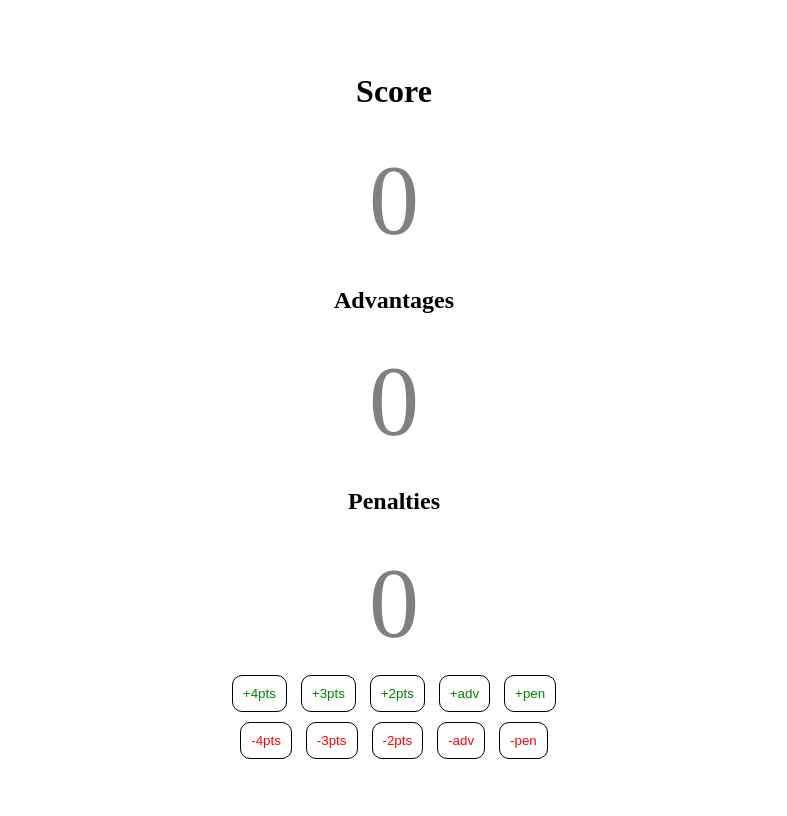
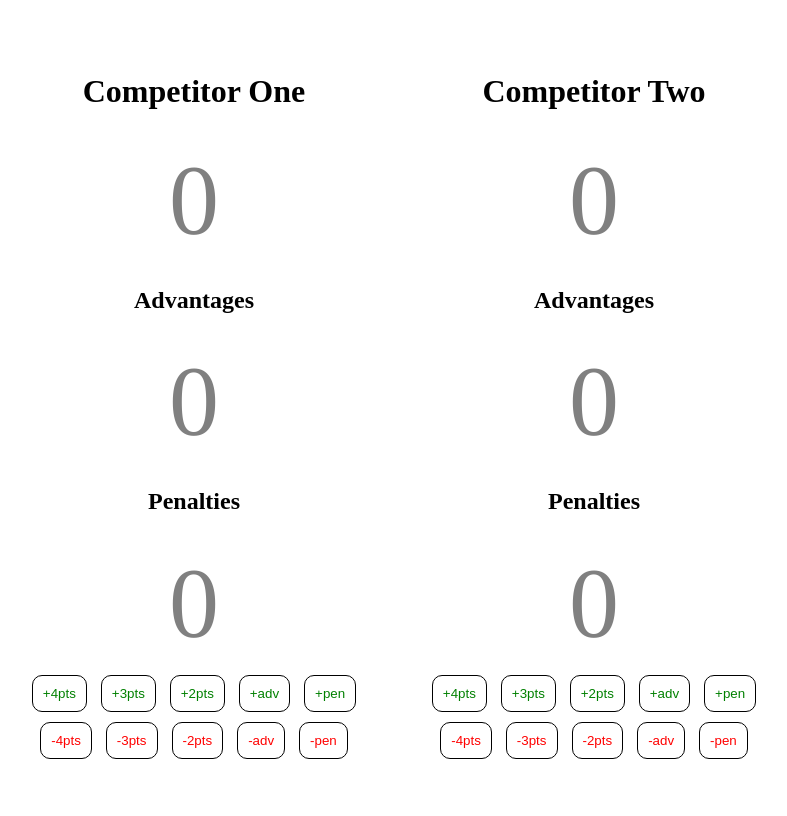
Before and after one commit to Strasseneck/EasyComp, a Python web app: template templates/match.html in a window 1280 px wide. Shown: the whole page, without its empty margins (14-801 px from the left). Run offline with Jinja, Linux system fonts and the light colour scheme; the template is opened without the code that fills it, so the values that code supplies are empty.

Commit message:
Add second competitor scoreboard and control

```diff
--- a/templates/main.js
+++ b/templates/main.js
@@ -1,13 +1,23 @@
-// buttons and score text
-const scoreboard = document.querySelector('#scoreboard')
-const advantages = document.querySelector('#advantages')
-const penalties = document.querySelector('#penalties')
-const btns = document.querySelectorAll('.btn')
+// buttons and score text competitor one
+const scoreboard = document.querySelector('#scoreboard1')
+const advantages = document.querySelector('#advantages1')
+const penalties = document.querySelector('#penalties1')
+const btns = document.querySelectorAll('.btn1')
+
+// buttons and score text competitor two
+const scoreboard2 = document.querySelector('#scoreboard2')
+const advantages2 = document.querySelector('#advantages2')
+const penalties2 = document.querySelector('#penalties2')
+const btns2 = document.querySelectorAll('.btn2')
 
 // initialize the score, advantages and penalties variables
-let score = 0
-let adv = 0
-let pen = 0
+let score1 = 0
+let adv1 = 0
+let pen1 = 0
+
+let score2 = 0
+let adv2 = 0
+let pen2 = 0
 
 
 btns.forEach((btn) => {
@@ -16,76 +26,157 @@ btns.forEach((btn) => {
 
         //adding scores
         if(styles.contains('+4pts')) {
-            score += 4;
+            score1 += 4;
         }
         else if(styles.contains('+3pts')) {
-            score += 3;
+            score1 += 3;
         }
         else if(styles.contains('+2pts')) {
-            score += 2;
+            score1 += 2;
         }
         else if(styles.contains('+advantage')) {
-            adv ++;
+            adv1 ++;
         }
         else if(styles.contains('+penalty')) {
-            pen ++;
+            pen1 ++;
         }
 
         // subtracting scores
 
         if(styles.contains('-4pts')) {
-            score -= 4;
+            score1 -= 4;
         }
         else if(styles.contains('-3pts')) {
-            score -= 3;
+            score1 -= 3;
         }
         else if(styles.contains('-2pts')) {
-            score -= 2;
+            score1 -= 2;
         }
         else if(styles.contains('-advantage')) {
-            adv --;
+            adv1 --;
         }
         else if(styles.contains('-penalty')) {
-            pen --;
+            pen1 --;
         }
 
-        if (score < 0) {
-            score = 0;
+        if (score1 < 0) {
+            score1 = 0;
         }
 
-        if (adv < 0) {
-            adv = 0;
+        if (adv1 < 0) {
+            adv1 = 0;
         }
 
-        if (pen < 0) {
-            pen = 0;
+        if (pen1 < 0) {
+            pen1 = 0;
         }
 
-        if (score > 0) {
-            scoreboard.style.color = 'green';
+        if (score1 > 0) {
+            scoreboard1.style.color = 'green';
         }
 
-        if (score === 0) {
-            scoreboard.style.color = 'grey';
+        if (score1 === 0) {
+            scoreboard1.style.color = 'grey';
         }
 
-        if (adv > 0) {
-            advantages.style.color = 'green';
+        if (adv1 > 0) {
+            advantages1.style.color = 'green';
         }
 
-        if (adv === 0) {
-            advantages.style.color = 'grey';
+        if (adv1 === 0) {
+            advantages1.style.color = 'grey';
         }
 
-        if (pen > 0) {
-            penalties.style.color = 'red';
+        if (pen1 > 0) {
+            penalties1.style.color = 'red';
         }
-        if (pen === 0) {
-            penalties.style.color = 'grey';
+        if (pen1 === 0) {
+            penalties1.style.color = 'grey';
         }
 
-        scoreboard.textContent = score
-        advantages.textContent = adv
-        penalties.textContent = pen
+        scoreboard.textContent = score1
+        advantages.textContent = adv1
+        penalties.textContent = pen1
     })
 })
+
+
+btns2.forEach((btn) => {
+    btn.addEventListener('click', (e) => {
+        const styles2 = e.currentTarget.classList
+
+        //adding scores
+        if(styles2.contains('+4pts')) {
+            score2 += 4;
+        }
+        else if(styles2.contains('+3pts')) {
+            score2 += 3;
+        }
+        else if(styles2.contains('+2pts')) {
+            score2 += 2;
+        }
+        else if(styles2.contains('+advantage')) {
+            adv2 ++;
+        }
+        else if(styles2.contains('+penalty')) {
+            pen2 ++;
+        }
+
+        // subtracting scores
+
+        if(styles2.contains('-4pts')) {
+            score2 -= 4;
+        }
+        else if(styles2.contains('-3pts')) {
+            score2 -= 3;
+        }
+        else if(styles2.contains('-2pts')) {
+            score2 -= 2;
+        }
+        else if(styles2.contains('-advantage')) {
+            adv2 --;
+        }
+        else if(styles2.contains('-penalty')) {
+            pen2 --;
+        }
+
+        if (score2 < 0) {
+            score2 = 0;
+        }
+
+        if (adv2 < 0) {
+            adv2 = 0;
+        }
+
+        if (pen2 < 0) {
+            pen2 = 0;
+        }
+
+        if (score2 > 0) {
+            scoreboard2.style.color = 'green';
+        }
+
+        if (score2 === 0) {
+            scoreboard2.style.color = 'grey';
+        }
+
+        if (adv2 > 0) {
+            advantages2.style.color = 'green';
+        }
+
+        if (adv2 === 0) {
+            advantages2.style.color = 'grey';
+        }
+
+        if (pen2 > 0) {
+            penalties2.style.color = 'red';
+        }
+        if (pen2 === 0) {
+            penalties2.style.color = 'grey';
+        }
+
+        scoreboard2.textContent = score2
+        advantages2.textContent = adv2
+        penalties2.textContent = pen2
+    })
+})
--- a/templates/match.html
+++ b/templates/match.html
@@ -7,31 +7,56 @@
         <title>Match</title>
     </head>
     <body>
+        <div id="parent" class="container">
             <div class="container">
-            <h1>Score</h1>
-            <span id="scoreboard">0</span>
+                <h1>Competitor One</h1>
+                <span id="scoreboard1">0</span>
                 <h2>Advantages</h2>
-            <span id="advantages">0</span>
+                <span id="advantages1">0</span>
                 <h2>Penalties</h2>
-            <span id="penalties">0</span>
+                <span id="penalties1">0</span>
                 <div class="btn-container">
-                <button id="addbtn" class="btn +4pts">+4pts</button>
-                <button id="addbtn" class="btn +3pts">+3pts</button>
-                <button id="addbtn" class="btn +2pts">+2pts</button>
-                <button id="addbtn" class="btn +advantage">+adv</button>
-                <button id="addbtn" class="btn +penalty">+pen</button>
+                    <button id="addbtn" class="btn1 +4pts">+4pts</button>
+                    <button id="addbtn" class="btn1 +3pts">+3pts</button>
+                    <button id="addbtn" class="btn1 +2pts">+2pts</button>
+                    <button id="addbtn" class="btn1 +advantage">+adv</button>
+                    <button id="addbtn" class="btn1 +penalty">+pen</button>
                 </div>
                 <div class="row">
                     <div class="btn-container">
-                <button id="subbtn" class="btn -4pts">-4pts</button>
-                <button id="subbtn" class="btn -3pts">-3pts</button>
-                <button id="subbtn" class="btn -2pts">-2pts</button>
-                <button id="subbtn" class="btn -advantage">-adv</button>
-                <button id="subbtn" class="btn -penalty">-pen</button>
+                    <button id="subbtn" class="btn1 -4pts">-4pts</button>
+                    <button id="subbtn" class="btn1 -3pts">-3pts</button>
+                    <button id="subbtn" class="btn1 -2pts">-2pts</button>
+                    <button id="subbtn" class="btn1 -advantage">-adv</button>
+                    <button id="subbtn" class="btn1 -penalty">-pen</button>
                     </div>
                 </div>
             </div>
-
+                <div class="container">
+                    <h1>Competitor Two</h1>
+                    <span id="scoreboard2">0</span>
+                    <h2>Advantages</h2>
+                    <span id="advantages2">0</span>
+                    <h2>Penalties</h2>
+                    <span id="penalties2">0</span>
+                    <div class="btn-container">
+                        <button id="addbtn" class="btn2 +4pts">+4pts</button>
+                        <button id="addbtn" class="btn2 +3pts">+3pts</button>
+                        <button id="addbtn" class="btn2 +2pts">+2pts</button>
+                        <button id="addbtn" class="btn2 +advantage">+adv</button>
+                        <button id="addbtn" class="btn2 +penalty">+pen</button>
+                    </div>
+                    <div class="row">
+                        <div class="btn-container">
+                        <button id="subbtn" class="btn2 -4pts">-4pts</button>
+                        <button id="subbtn" class="btn2 -3pts">-3pts</button>
+                        <button id="subbtn" class="btn2 -2pts">-2pts</button>
+                        <button id="subbtn" class="btn2 -advantage">-adv</button>
+                        <button id="subbtn" class="btn2 -penalty">-pen</button>
+                        </div>
+                    </div>
+                </div>
+        </div>
         <script src="main.js"></script>
     </body>
 
--- a/templates/styles.css
+++ b/templates/styles.css
@@ -1,10 +1,16 @@
-.container{
+.container {
     height: 100vh;
     width: 100vh;
     justify-content: center;
     align-items: center;
     display: flex;
     flex-direction: column;
+}
+
+#parent {
+    display: flex;
+    flex-direction: row;
+
 }
 
 span {
@@ -14,7 +20,7 @@ span {
 
 }
 
-.btn {
+.btn1, .btn2 {
     background: none;
     outline: none;
     border: 1px solid black;
```
Lines whose indentation alone changed are shown as unchanged.
